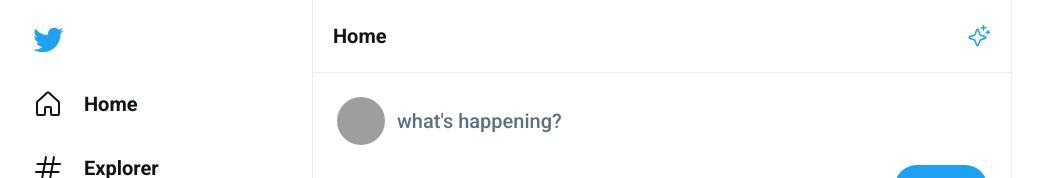
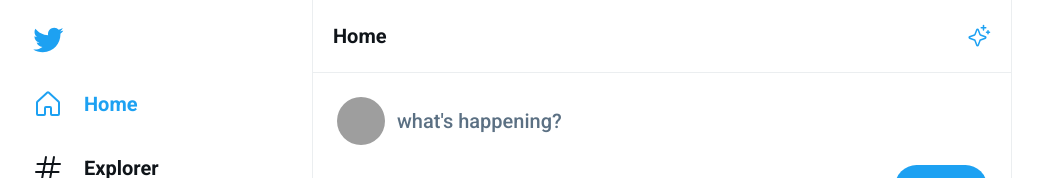
Before and after one commit to kevensouzz/ui-twitter, a React (Vite) app: page / in a window 1280 px wide. Shown: the top 178 px of the page, without its empty margins (128-1171 px from the left). Built offline with nearby package versions, Linux system fonts and the light colour scheme; grey boxes are pictures that could not be loaded.

Commit message:
Update NavLink routes

```diff
--- /dev/null
+++ b/src/Layouts/Default.tsx
@@ -0,0 +1,15 @@
+import { Outlet } from "react-router-dom";
+import SideBar from "../components/SideBar/SideBar";
+
+const Default = () => {
+  return (
+    <div className="layout">
+      <SideBar />
+      <div className="content">
+        <Outlet />
+      </div>
+    </div>
+  );
+};
+
+export default Default;
--- a/src/components/SideBar/SideBar.tsx
+++ b/src/components/SideBar/SideBar.tsx
@@ -1,6 +1,7 @@
 import TwitterLogo from '../../assets/logo-twitter.svg'
 import { Bell, BookmarkSimple, DotsThreeCircle, Envelope, FileText, Hash, House, User } from 'phosphor-react'
 import './styles/SideBar.css'
+import { NavLink } from 'react-router-dom'
 
 const SideBar = () => {
     return (
@@ -8,10 +9,10 @@ const SideBar = () => {
         <img className='logo' src={TwitterLogo} alt="Logo" />
 
         <nav className='main-navigation'>
-          <a href="">
+          <NavLink to={'/'}>
             <House />
              Home
-             </a>
+             </NavLink>
 
           <a href="">
             <Hash />
--- a/src/components/Tweet/Tweet.tsx
+++ b/src/components/Tweet/Tweet.tsx
@@ -1,4 +1,5 @@
 import { ArrowsClockwise, ChatCircle, Heart } from 'phosphor-react'
+import { Link } from 'react-router-dom'
 import './styles/Tweet.css'
 
 interface TweetProps {
@@ -7,7 +8,7 @@ interface TweetProps {
 
 const Tweet = (props: TweetProps) => {
     return (
-        <a href='#' className='tweet'>
+        <Link to={'/status'} className='tweet'>
             <img src="https://github.com/kevensouzz.png" alt="Keven Souza" />
 
             <div className="tweet-content">
@@ -35,7 +36,7 @@ const Tweet = (props: TweetProps) => {
                     </button>
                 </div>
             </div>
-        </a>
+        </Link>
     )
 }
 
--- a/src/main.tsx
+++ b/src/main.tsx
@@ -2,18 +2,12 @@ import React from 'react'
 import ReactDOM from 'react-dom/client'
 
 import './styles/global.css'
-import SideBar from './components/SideBar/SideBar'
 import Router from './Routes'
 import { RouterProvider } from 'react-router-dom'
 
 
 ReactDOM.createRoot(document.getElementById('root') as HTMLElement).render(
   <React.StrictMode>
-    <div className='layout'>
-      <SideBar />
-      <div className="content">
-      <RouterProvider router={Router}/>
-      </div>
-    </div>
+    <RouterProvider router={Router} />
   </React.StrictMode>,
 )
--- a/src/styles/global.css
+++ b/src/styles/global.css
@@ -1 +1 @@
-*{margin:0;padding:0;box-sizing:border-box;font:400 1rem "roboto",sans-serif}body{color:#0f1419;-webkit-font-smoothing:antialiased}body button{cursor:pointer}body a{color:inherit}body .layout{margin:0 auto;max-width:1000px;display:grid;grid-template-columns:300px 1fr}body .layout .new-tweet{background:#1da1f2;border-radius:99px;padding:1rem;display:flex;justify-content:center;width:100%;color:#fff;font-size:1.25rem;font-weight:900;border:0}body .layout .new-tweet:hover{filter:brightness(0.95)}body .content{border-left:1px solid #ebeef0;border-right:1px solid #ebeef0}/*# sourceMappingURL=global.css.map */
+*{margin:0;padding:0;box-sizing:border-box;font:400 1rem "roboto",sans-serif}.active{color:#1da1f2}body{color:#0f1419;-webkit-font-smoothing:antialiased}body button{cursor:pointer}body a{color:inherit}body .layout{margin:0 auto;max-width:1000px;display:grid;grid-template-columns:300px 1fr}body .layout .new-tweet{background:#1da1f2;border-radius:99px;padding:1rem;display:flex;justify-content:center;width:100%;color:#fff;font-size:1.25rem;font-weight:900;border:0}body .layout .new-tweet:hover{filter:brightness(0.95)}body .content{border-left:1px solid #ebeef0;border-right:1px solid #ebeef0}/*# sourceMappingURL=global.css.map */
--- a/src/styles/global.sass
+++ b/src/styles/global.sass
@@ -5,6 +5,8 @@ $twitter-blue: #1da1f2
     padding: 0
     box-sizing: border-box
     font: 400 1rem 'roboto', sans-serif
+.active
+    color: $twitter-blue
 body
     color: #0f1419
     -webkit-font-smoothing: antialiased
```
Also changed, not shown: src/Routes.tsx (+17 -10 lines), 1 other file (tests, documents, lock files or other folders).
